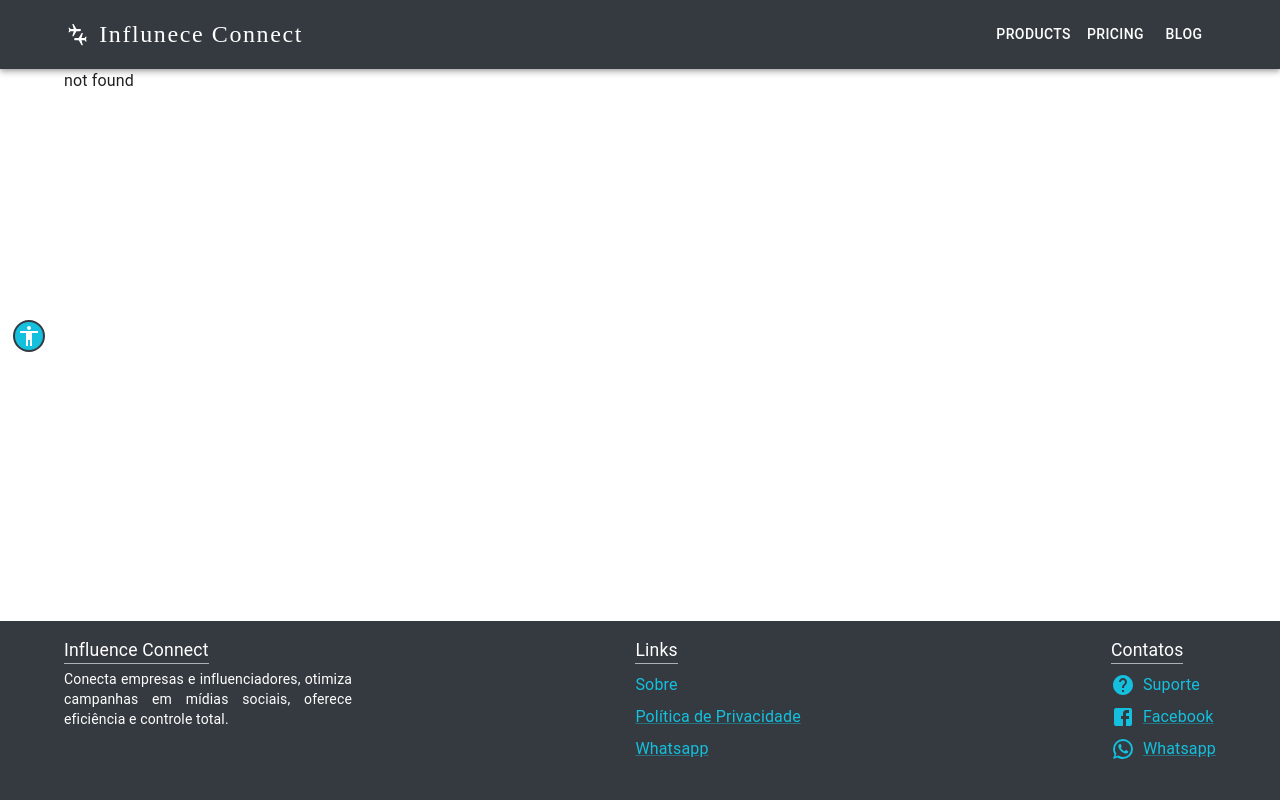
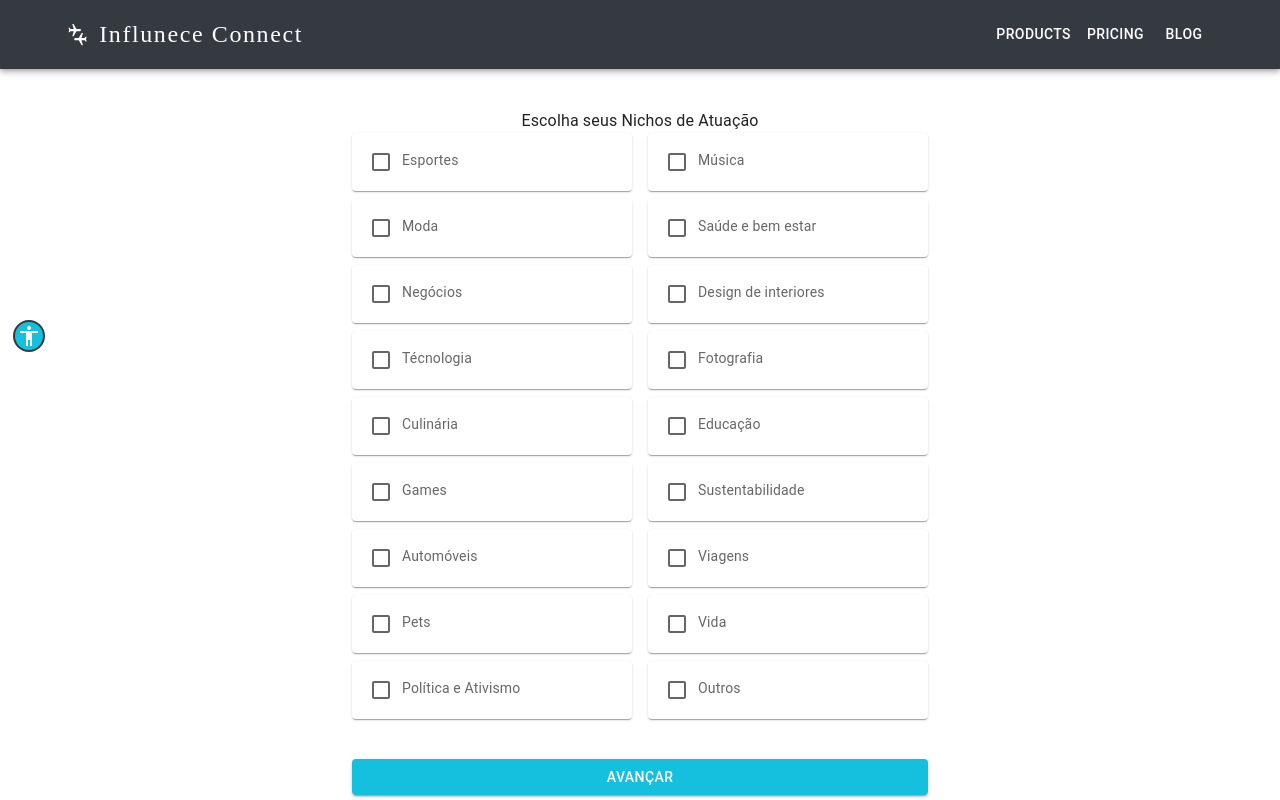
Before and after one commit to InfluenceConnect/front, a React (Vite) app: page /registerNicheCompany in a window 1280 px wide. Shown: the top 800 px of the page. Built offline with nearby package versions, Linux system fonts and the light colour scheme.

Commit message:
correção de conflitos- tela de nichos influenciador e empresa

```diff
--- a/src/Router.tsx
+++ b/src/Router.tsx
@@ -8,6 +8,7 @@ import RegisterNicheCompany from "./pages/company/register/RegisterNiche";
 import AccessibilityDrawer from "./components/AccessibilityDrawer";
 
 import { Container, CssBaseline } from "@mui/material";
+import RegisterNicheInfluencer from "./pages/influencer/register/RegisterNiche";
 
 const Router = () => {
   return (
@@ -20,8 +21,12 @@ const Router = () => {
         <Routes>
           <Route path="/" element={<LoginPage />} />
           <Route
-            path="/resgisterNicheCompany"
+            path="/registerNicheCompany"
             element={<RegisterNicheCompany />}
+          />
+           <Route
+            path="/registerNicheInfluence"
+            element={<RegisterNicheInfluencer />}
           />
           <Route path="*" element={<h1>not found</h1>} />
         </Routes>
--- a/src/pages/company/register/RegisterNiche.tsx
+++ b/src/pages/company/register/RegisterNiche.tsx
@@ -1,178 +1,93 @@
-const RegisterNiche = () => {
+import React, { useState } from 'react';
+import { styled } from '@mui/material/styles';
+import Grid from '@mui/material/Grid';
+import Paper from '@mui/material/Paper';
+import Box from '@mui/material/Box';
+import Checkbox from '@mui/material/Checkbox';
+import Button from '@mui/material/Button';
+import Stack from '@mui/material/Stack';
+
+const Item = styled(Paper)(({ theme }) => ({
+  backgroundColor: theme.palette.mode === 'dark' ? '#1A2027' : '#fff',
+  ...theme.typography.body2,
+  padding: theme.spacing(1),
+  textAlign: 'left',
+  color: theme.palette.text.secondary,
+}));
+
+interface CheckboxOption {
+  name: string;
+  label: string;
+}
+
+function RegisterNicheCompany() {
+  const [selectedCheckboxes, setSelectedCheckboxes] = useState<string[]>([]);
+
+  const checkboxOptions: CheckboxOption[] = [
+    { name: 'esporte', label: 'Esportes' },
+    { name: 'musica', label: 'Música' },
+    { name: 'moda', label: 'Moda' },
+    { name: 'saude-bem-estar', label: 'Saúde e bem estar' },
+    { name: 'negocios', label: 'Negócios' },
+    { name: 'design-interior', label: 'Design de interiores' },
+    { name: 'tecnologia', label: 'Técnologia' },
+    { name: 'fotografia', label: 'Fotografia' },
+    { name: 'culinaria', label: 'Culinária' },
+    { name: 'educacao', label: 'Educação' },
+    { name: 'games', label: 'Games' },
+    { name: 'sustentabilidade', label: 'Sustentabilidade' },
+    { name: 'automoveis', label: 'Automóveis' },
+    { name: 'viagens', label: 'Viagens' },
+    { name: 'pets', label: 'Pets' },
+    { name: 'vida', label: 'Vida' },
+    { name: 'politica-ativismo', label: 'Política e Ativismo' },
+    { name: 'outros', label: 'Outros' },
+
+
+  ];
+
+  const handleChange = (event: React.ChangeEvent<HTMLInputElement>) => {
+    const checkboxName = event.target.name;
+    const selected = event.target.checked;
+
+    if (selected) {
+      setSelectedCheckboxes([...selectedCheckboxes, checkboxName]);
+      console.log(selectedCheckboxes)    // somente pra verificar
+    } else {
+      setSelectedCheckboxes(selectedCheckboxes.filter((name) => name !== checkboxName));
+
+    }
+  };
+
+
   return (
-    <h1>Register Niche</h1>
+    <Box sx={{ width: '50%', margin: '0 auto', marginTop:5, textAlign:'center'} }>
+
+         <h1> Escolha seus Nichos de Atuação</h1>
+      <Grid container rowSpacing={1} columnSpacing={{ xs: 1, sm: 1, md: 2 }} justifyContent={'center'}>
+        {checkboxOptions.map((option) => (
+          <Grid item xs={'auto' } sm={6} md={6}  key={option.name}>
+            <Item>
+              <label>
+                <Checkbox
+                  name={option.name}
+                  onChange={handleChange}
+                  checked={selectedCheckboxes.includes(option.name)}
+                />
+                {option.label}
+              </label>
+            </Item>
+          </Grid>
+        ))}
+      </Grid>
+
+      <Stack spacing={2} direction="row" justifyContent={'center'} marginTop={5} marginBottom={5}>
+
+      <Button variant="contained" sx={{width:'100%'}}>Avançar</Button>
+
+    </Stack>
+    </Box>
   );
 }
 
-export default RegisterNiche;
-
-
-// import Container from 'react-bootstrap/Container';
-// import Row from 'react-bootstrap/Row';
-// import Col from 'react-bootstrap/Col';
-// import Form from 'react-bootstrap/Form';
-// import Button from 'react-bootstrap/Button';
-
-
-// function RegisterNicheCompany() {
-
-
-//     return (
-
-//         <Container   className='d-flex align-content-center '>
-
-//          <Row className="justify-content-md-center">
-
-//         <Col xs lg="2">
-//         <Form>
-//       <div className="mb-3 checkbox-container" style={{ border: '1px solid black' ,padding:5, gap:5, borderRadius:5,margin:10}}>
-//         <Form.Check
-//           type="checkbox"
-//           id="esportes"
-//           label="Esportes"
-//         />
-//       </div>
-
-//       <div className="mb-3 checkbox-container">
-//         <Form.Check
-//           type="checkbox"
-//           id="moda"
-//           label="Moda"
-//         />
-//       </div>
-//       <div className="mb-3 checkbox-container">
-//         <Form.Check
-//           type="checkbox"
-//           id="negocios"
-//           label="Negócios"
-//         />
-//       </div>
-//       <div className="mb-3 checkbox-container">
-//         <Form.Check
-//           type="checkbox"
-//           id="tecnologia"
-//           label="Tecnologia"
-//         />
-//       </div>
-//       <div className="mb-3 checkbox-container">
-//         <Form.Check
-//           type="checkbox"
-//           id="culinaria"
-//           label="Culinária"
-//         />
-//       </div>
-//       <div className="mb-3 checkbox-container">
-//         <Form.Check
-//           type="checkbox"
-//           id="games"
-//           label="Games"
-//         />
-//       </div>
-//       <div className="mb-3 checkbox-container">
-//         <Form.Check
-//           type="checkbox"
-//           id="automoveis"
-//           label="Automóveis "
-//         />
-//       </div>
-//       <div className="mb-3 checkbox-container">
-//         <Form.Check
-//           type="checkbox"
-//           id="pets"
-//           label="Pet's"
-//         />
-//       </div>
-//       <div className="mb-3 checkbox-container">
-//         <Form.Check
-//           type="checkbox"
-//           id="politica-ativismo"
-//           label="Política e Ativismo"
-//         />
-//       </div>
-//     </Form>
-
-
-
-//         </Col>
-//         {/* <Col md="auto"></Col> */}
-
-
-//         <Col xs lg="2">
-//         <Form>
-//       <div className="mb-3 checkbox-container">
-//         <Form.Check
-//           type="checkbox"
-//           id="musica"
-//           label="Música"
-//         />
-//       </div>
-//       <div className="mb-3 checkbox-container">
-//         <Form.Check
-//           type="checkbox"
-//           id="saude-bem-estar"
-//           label="Saúde e Bem Estar"
-//         />
-//       </div>
-//       <div className="mb-3 checkbox-container">
-//         <Form.Check
-//           type="checkbox"
-//           id="design-interiores"
-//           label="Design Interiores"
-//         />
-//       </div>
-//       <div className="mb-3 checkbox-container">
-//         <Form.Check
-//           type="checkbox"
-//           id="fotografia"
-//           label="Fotografia"
-//         />
-//       </div>
-//       <div className="mb-3 checkbox-container">
-//         <Form.Check
-//           type="checkbox"
-//           id="educacao"
-//           label="Educação"
-//         />
-//       </div>
-//       <div className="mb-3 checkbox-container">
-//         <Form.Check
-//           type="checkbox"
-//           id="sustentabilidade"
-//           label="Sustentabilidade"
-//         />
-//       </div>
-//       <div className="mb-3 checkbox-container">
-//         <Form.Check
-//           type="checkbox"
-//           id="viagens"
-//           label="Viagens "
-//         />
-//       </div>
-//       <div className="mb-3 checkbox-container">
-//         <Form.Check
-//           type="checkbox"
-//           id="vida"
-//           label="Vida"
-//         />
-//       </div>
-//       <div className="mb-3 checkbox-container">
-//         <Form.Check
-//           type="checkbox"
-//           id="outros"
-//           label="Outros"
-//         />
-//       </div>
-//     </Form>
-//         </Col>
-//       </Row>
-//       <Button variant="info" >Avançar</Button>
-
-
-//       </Container>
-
-
-
-//     );
-//   }
-
-//   export default RegisterNicheCompany;
+export default RegisterNicheCompany;
--- a/src/pages/influencer/register/RegisterNiche.tsx
+++ b/src/pages/influencer/register/RegisterNiche.tsx
@@ -0,0 +1,92 @@
+import React, { useState } from 'react';
+import { styled } from '@mui/material/styles';
+import Grid from '@mui/material/Grid';
+import Paper from '@mui/material/Paper';
+import Box from '@mui/material/Box';
+import Checkbox from '@mui/material/Checkbox';
+import Button from '@mui/material/Button';
+import Stack from '@mui/material/Stack';
+
+const Item = styled(Paper)(({ theme }) => ({
+  backgroundColor: theme.palette.mode === 'dark' ? '#1A2027' : '#fff',
+  ...theme.typography.body2,
+  padding: theme.spacing(1),
+  textAlign: 'left',
+  color: theme.palette.text.secondary,
+}));
+
+interface CheckboxOption {
+  name: string;
+  label: string;
+}
+
+function RegisterNicheInfluencer() {
+  const [selectedCheckboxes, setSelectedCheckboxes] = useState<string[]>([]);
+
+  const checkboxOptions: CheckboxOption[] = [
+    { name: 'esporte', label: 'Esportes' },
+    { name: 'musica', label: 'Música' },
+    { name: 'moda', label: 'Moda' },
+    { name: 'saude-bem-estar', label: 'Saúde e bem estar' },
+    { name: 'negocios', label: 'Negócios' },
+    { name: 'design-interior', label: 'Design de interiores' },
+    { name: 'tecnologia', label: 'Técnologia' },
+    { name: 'fotografia', label: 'Fotografia' },
+    { name: 'culinaria', label: 'Culinária' },
+    { name: 'educacao', label: 'Educação' },
+    { name: 'games', label: 'Games' },
+    { name: 'sustentabilidade', label: 'Sustentabilidade' },
+    { name: 'automoveis', label: 'Automóveis' },
+    { name: 'viagens', label: 'Viagens' },
+    { name: 'pets', label: 'Pets' },
+    { name: 'vida', label: 'Vida' },
+    { name: 'politica-ativismo', label: 'Política e Ativismo' },
+    { name: 'outros', label: 'Outros' },
+
+
+  ];
+
+  const handleChange = (event: React.ChangeEvent<HTMLInputElement>) => {
+    const checkboxName = event.target.name;
+    const selected = event.target.checked;
+
+    if (selected) {
+      setSelectedCheckboxes([...selectedCheckboxes, checkboxName]);
+      console.log(selectedCheckboxes)    // somente pra verificar
+    } else {
+      setSelectedCheckboxes(selectedCheckboxes.filter((name) => name !== checkboxName));
+
+    }
+  };
+
+
+  return (
+    <Box sx={{ width: '50%', margin: '0 auto', marginTop:5, textAlign:'center'}}>
+         <h1> Escolha seus Nichos de Atuação</h1>
+      <Grid container rowSpacing={1} columnSpacing={{ xs: 1, sm: 1, md: 2 }} justifyContent={'center'}>
+        {checkboxOptions.map((option) => (
+          <Grid item xs={'auto' } sm={6} md={6}  key={option.name}>
+            <Item>
+              <label>
+                <Checkbox
+                  name={option.name}
+                  onChange={handleChange}
+                  checked={selectedCheckboxes.includes(option.name)}
+                />
+                {option.label}
+              </label>
+            </Item>
+          </Grid>
+        ))}
+      </Grid>
+
+      <Stack spacing={2} direction="row" justifyContent={'center'} marginTop={5} marginBottom={5}>
+
+      <Button variant="contained" sx={{width:'100%'}}>Avançar</Button>
+
+    </Stack>
+    </Box>
+  );
+}
+
+export default  RegisterNicheInfluencer;
```
Also changed, not shown: package.json (+7 -0 lines), 1 other file (tests, documents, lock files or other folders).
